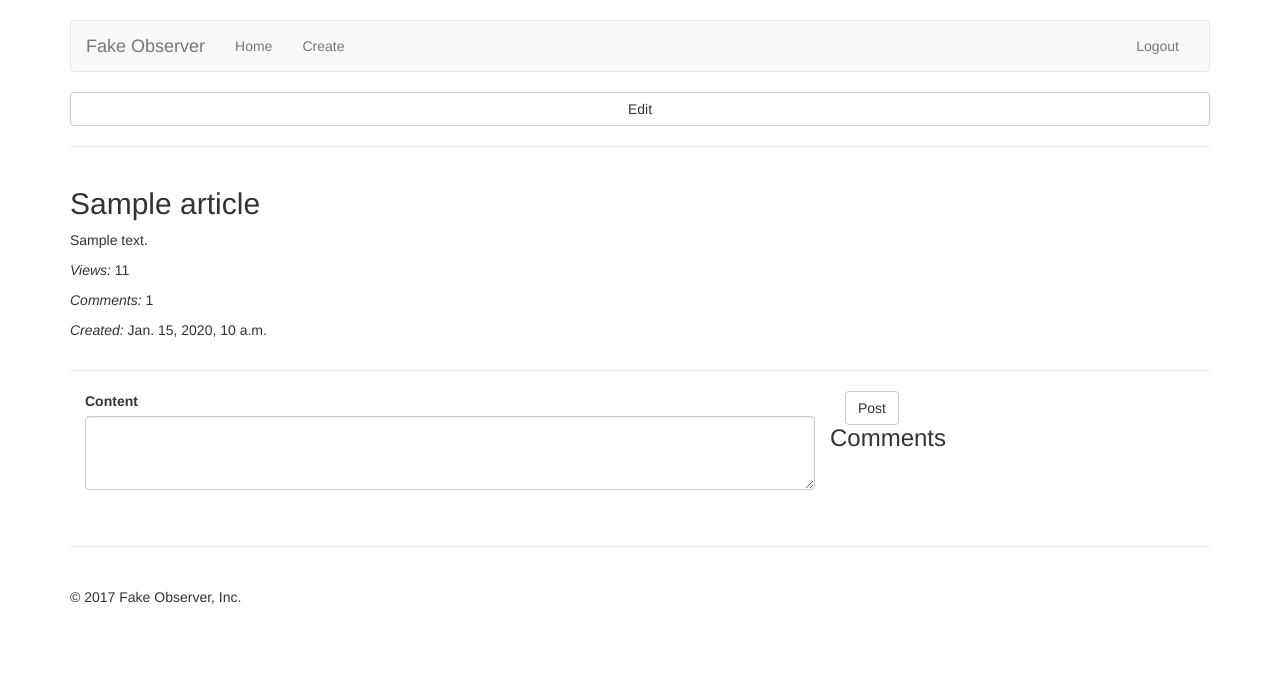
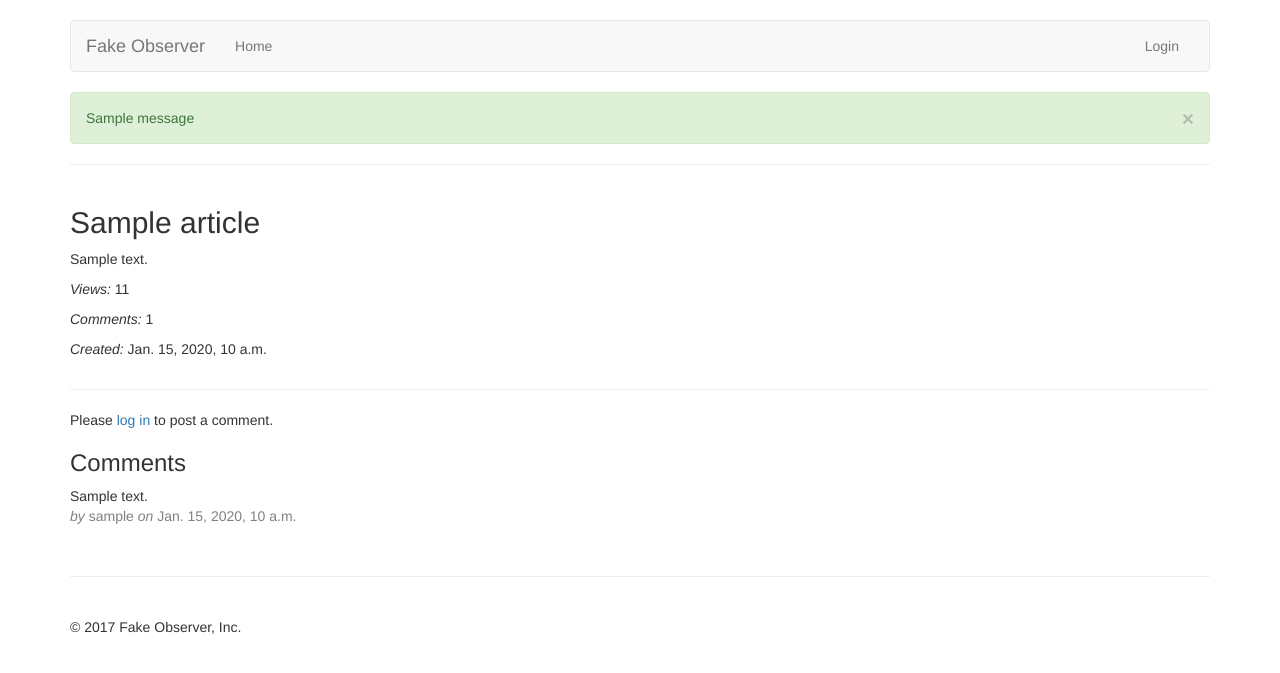
Before and after one commit to bringthehouse/webapps-blogsite, a Django app: page /article/1/ in a window 1280 px wide. Shown: the top 673 px of the page. Run offline with Django 3.2, Linux system fonts and the light colour scheme; tables that the repository leaves empty hold one stand-in row (values such as "Sample post"); one stand-in notice (Sample message) is shown; some libraries are stand-ins or nearby versions.

Commit message:
Working version.

```diff
--- a/blogapp/views.py
+++ b/blogapp/views.py
@@ -1,19 +1,33 @@
 from django.shortcuts import render
 
+from django.http import HttpResponseRedirect
+from django.urls import reverse
+from django.shortcuts import redirect
+
+from django.contrib.messages.views import SuccessMessageMixin
 from django.contrib.auth.mixins import LoginRequiredMixin
-
-from django.contrib.auth.views import LoginView
+from django.contrib.auth.views import LoginView, LogoutView
 
 from django.views.generic import TemplateView
 from django.views.generic import DetailView, ListView, CreateView, UpdateView
 
+from django.contrib import messages
+
 from .models import Article, Comment
 from datetime import datetime
 
-from django.shortcuts import redirect
-
 class CustomLoginView(LoginView):
     template_name = "login.html"
+
+    def get_success_url(self):
+        messages.success(self.request, 'You have been logged in')
+        return self.request.GET.get('next', "/")
+
+
+class CustomLogoutView(LogoutView):
+    def get_next_page(self):
+        messages.warning(self.request, 'You have been logged out')
+        return self.request.GET.get('next', "/")
 
 class ArticleListView(ListView):
     model = Article
@@ -62,7 +76,7 @@
     def get_object(self):
         obj = super(ArticleDetailView, self).get_object()
 
-        if self.request.method == "post":
+        if self.request.method == "POST":
             obj.views -= 1
         else:
             obj.views += 1
@@ -72,30 +86,34 @@
 
     def get_context_data(self, **kwargs):
         c = super(ArticleDetailView, self).get_context_data(**kwargs)
-        c['comments'] = Comment.objects.filter(article=self.object).order_by('-created')
+        c['comment_list'] = Comment.objects.filter(article=self.object).order_by('-created')
         return c
 
     def post(self, request, *args, **kwargs):
-        if not self.request.is_authenticated:
+        if not self.request.user.is_authenticated:
             return redirect('/accounts/login/')
 
         article = self.get_object()
-
         comment = Comment(comment=self.request.POST.get('comment'), article=article, author=self.request.user, created=datetime.now())
         comment.save()
+
+        messages.success(request, 'Comment added successfully')
 
         article.comments += 1
         article.save()
 
-        return redirect('/article/' + article.id)
+        return HttpResponseRedirect(reverse('article-detail', args=(article.id,)))
 
-class ArticleCreateView(LoginRequiredMixin, CreateView):
+class ArticleCreateView(LoginRequiredMixin, SuccessMessageMixin, CreateView):
     login_url = '/accounts/login/'
 
     model = Article
     fields = ['title', 'content', 'tags']
     template_name = "article-create.html"
-    success_url = '/'
+    success_message = "%(title)s was created successfully"
+
+    def get_success_url(self):
+        return reverse('article-detail', args=(self.object.id,))
 
     def form_valid(self, form):
         form.instance.author = self.request.user
@@ -103,18 +121,22 @@
         form.instance.updated = datetime.now()
         return super(ArticleCreateView, self).form_valid(form)
 
-class ArticleUpdateView(LoginRequiredMixin, UpdateView):
+class ArticleUpdateView(LoginRequiredMixin, SuccessMessageMixin, UpdateView):
     login_url = '/accounts/login/'
 
     model = Article
     fields = ['title', 'content', 'tags']
     template_name = "article-update.html"
+    success_message = "%(title)s was updated successfully"
 
+    def get_success_url(self):
+        return reverse('article-detail', args=(self.object.id,))
 
     def get_queryset(self):
         q = super(ArticleUpdateView, self).get_queryset()
         return q.filter(author=self.request.user)
 
     def form_valid(self, form):
-        self.form.instance.updated = datetime.now()
-        return super(ArticleCreateView, self).form_valid(form)
+        form.instance.updated = datetime.now()
+        form.instance.views -= 1
+        return super(ArticleUpdateView, self).form_valid(form)
--- a/blogsite/urls.py
+++ b/blogsite/urls.py
@@ -22,8 +22,8 @@
 urlpatterns = [
     url(r'^admin/', admin.site.urls),
 
-    url(r'^accounts/login/$', views.CustomLoginView.as_view()),
-    url(r'^accounts/logout/$', LogoutView.as_view()),
+    url(r'^accounts/login/$', views.CustomLoginView.as_view(), name="login"),
+    url(r'^accounts/logout/$', views.CustomLogoutView.as_view(next_page="/"), name="logout"),
 
     url(r'^$', views.ArticleListView.as_view(), name="article-list"),
     url(r'^article/create/', views.ArticleCreateView.as_view(), name="article-create"),
--- a/templates/article-create.html
+++ b/templates/article-create.html
@@ -24,7 +24,7 @@
 
 
       <button type="submit" class="btn btn-default">Create</button>
-      <a href="/" class="btn btn-warning">Cancel</a>
+      <a href="{% url 'article-list' %}" class="btn btn-warning">Cancel</a>
 
     </form>
   </div>
--- a/templates/article-detail.html
+++ b/templates/article-detail.html
@@ -4,13 +4,12 @@
 
 {% block content %}
   <div class="row">
-    <div class="col-xs-12 text-right">
-      {% if request.user.id == object.user.id %}
-      <a class="btn btn-default btn-block" href="/Article/{{article.id}}/edit/">Edit</a>
+    <div class="col-xs-4 col-xs-offset-8 text-right">
+      {% if request.user.id == object.author.id %}
+      <a class="btn btn-default btn-block" href="{% url 'article-update' article.id %}">Edit</a>
       {% endif %}
     </div>
   </div>
-<hr />
 
   <div class="row">
     <div class="col-xs-12">
@@ -24,30 +23,33 @@
   </div>
   <hr />
 
-  {% if request.user %}
+  {% if request.user.is_authenticated %}
   <form method="post">{% csrf_token %}
-    <div class="col-xs-8">
-      <div class="form-group">
-        <label for="content">Content</label>
-        <textarea class="form-control" id="content" name="content" value="{{form.tags.value}}" rows="3"></textarea>
+    <div class="row">
+      <div class="col-xs-12">
+        <div class="form-group">
+          <label for="comment">Comment</label>
+          <textarea class="form-control" id="comment" name="comment" rows="3"></textarea>
+        </div>
       </div>
     </div>
-
-    <div class="col-xs-4">
-      <button type="submit" class="btn btn-default">Post</button>
+    <div class="row">
+      <div class="col-xs-12">
+        <button type="submit" class="btn btn-default btn-block">Post</button>
+      </div>
     </div>
   </form>
   {% else %}
-  <p>Please <a href="/accounts/login/">log in</a> to post a comment.</p>
+  <p>Please <a href="{% url 'login' %}?next={% url 'article-detail' article.id %}">log in</a> to post a comment.</p>
   {% endif %}
 
-  <hr />
   <h3>Comments</h3>
-
   <div class="row">
     <div class="col-xs-12">
       {% for comment in comment_list %}
-        <p>{{comment.comment}} <em>by</em> {{comment.author}} <em>on</em> {{comment.created}}</p>
+        <p>{{comment.comment}} <br /><span style="color: gray;"><em>by</em> {{comment.author}} <em>on</em> {{comment.created}}</span></p>
+      {% empty %}
+        <p>There are no comments for this article.</p>
       {% endfor %}
     </div>
   </div>
--- a/templates/article-update.html
+++ b/templates/article-update.html
@@ -14,17 +14,17 @@
 
       <div class="form-group">
         <label for="content">Content</label>
-        <textarea class="form-control" id="content" name="content" value="{{form.tags.value}}" rows="3"></textarea>
+        <textarea class="form-control" id="content" name="content" rows="3">{{form.content.value}}</textarea>
       </div>
 
       <div class="form-group">
         <label for="tags">Tags</label>
-        <input type="text" class="form-control" id="tags" name="tags" value="{{form.content.value}}" placeholder="e.g. tag1, tag2">
+        <input type="text" class="form-control" id="tags" name="tags" value="{{form.tags.value}}" placeholder="e.g. tag1, tag2">
       </div>
 
 
       <button type="submit" class="btn btn-default">Update</button>
-      <a href="/Article/{{object.id}}" class="btn btn-warning">Cancel</a>
+      <a href="{% url 'article-detail' article.id %}" class="btn btn-warning">Cancel</a>
 
     </form>
   </div>
--- a/templates/base.html
+++ b/templates/base.html
@@ -33,28 +33,40 @@
               <span class="icon-bar"></span>
               <span class="icon-bar"></span>
             </button>
-            <a class="navbar-brand" href="/">Fake Observer</a>
+            <a class="navbar-brand" href="{% url 'article-list' %}">Fake Observer</a>
           </div>
           <div id="navbar" class="navbar-collapse collapse">
             <ul class="nav navbar-nav">
-              <li><a href="/">Home</a></li>
-              {% if request.user %}
-              <li><a href="/article/create/">Create</a></li>
+              <li><a href="{% url 'article-list' %}">Home</a></li>
+              {% if request.user.is_authenticated %}
+              <li><a href="{% url 'article-create' %}">Create</a></li>
               {% endif %}
             </ul>
             <ul class="nav navbar-nav navbar-right">
-              {% if request.user %}
-              <li><a href="/accounts/logout/">Logout</a></li>
+              {% if request.user.is_authenticated %}
+              <li><a href="{% url 'logout' %}">Logout</a></li>
               {% else %}
-              <li><a href="/accounts/login/">Login</a></li>
+              <li><a href="{% url 'login' %}">Login</a></li>
               {% endif %}
             </ul>
           </div><!--/.nav-collapse -->
         </div><!--/.container-fluid -->
       </nav>
 
+      <div class="content">
+        {% if messages %}
+          {% for message in messages %}
+          <div class="alert alert-{% if message.tags == 'error' %}danger{% elif messages.tags == 'debug' %}info{% else %}{{message.tags}}{% endif %}">
+            <a href="#" class="close" data-dismiss="alert" aria-label="close">&times;</a>
+            {{message}}
+          </div>
+          {% endfor %}
+        {% endif %}
+      </div>
+
       <!-- Jumbotron -->
       <div class="content">
+        <hr />
         {% block content %}{% endblock %}
       </div>
 
--- a/templates/login.html
+++ b/templates/login.html
@@ -4,8 +4,8 @@
 
 {% block content %}
   <div class="row">
-    <div class="col-xs-offset-4 col-xs-8">
-      <form method="post">
+    <div class="col-xs-offset-4 col-xs-4">
+      <form method="post">{% csrf_token %}
 
         <div class="form-group">
           <label for="username">Username</label>
@@ -16,7 +16,7 @@
           <input type="password" class="form-control" id="password" name="password" placeholder="Password">
         </div>
 
-        <button type="submit" class="btn btn-default bnt-block">Login</button>
+        <button type="submit" class="btn btn-primary btn-block">Login</button>
 
       </form>
       </div>
```
Also changed, not shown: templates/article-list.html (+13 -5 lines).
